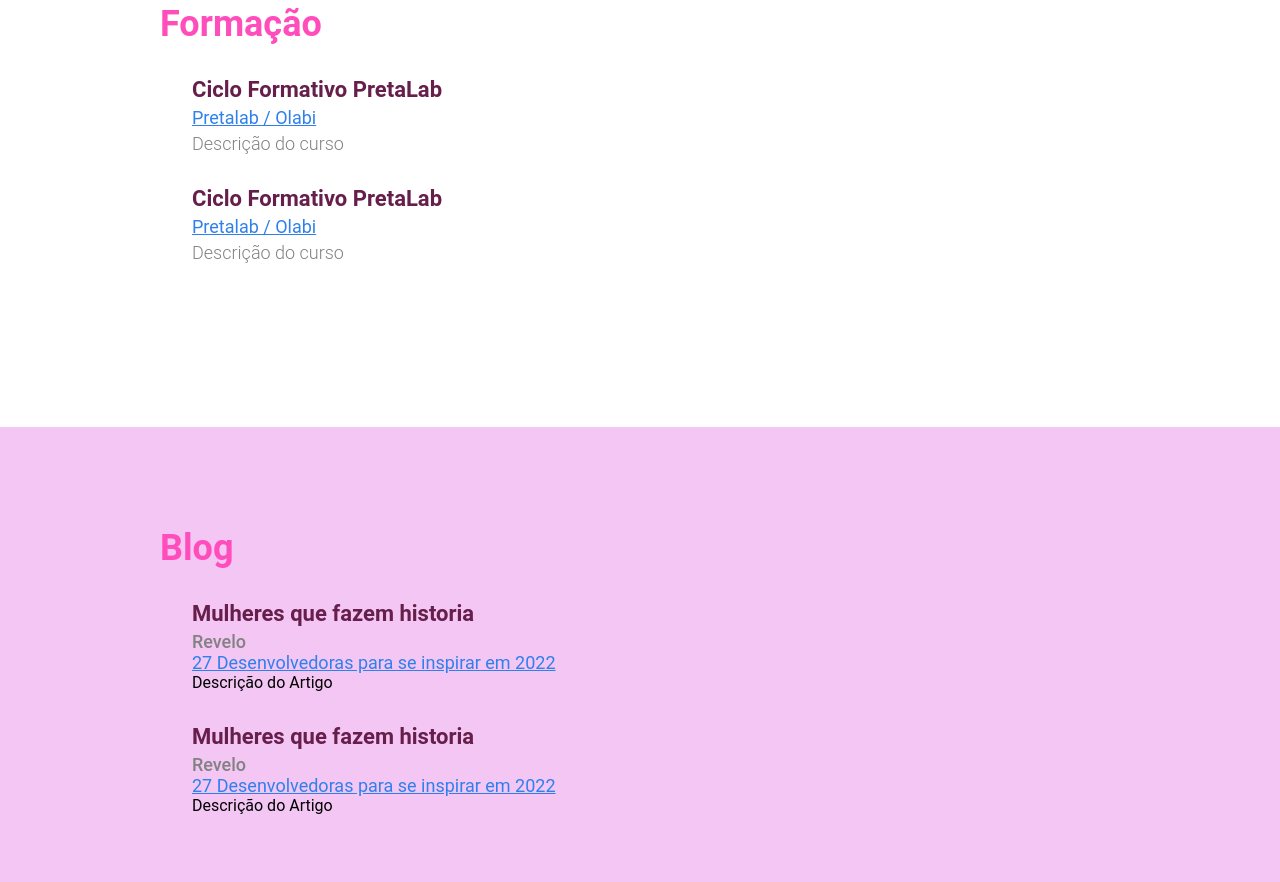
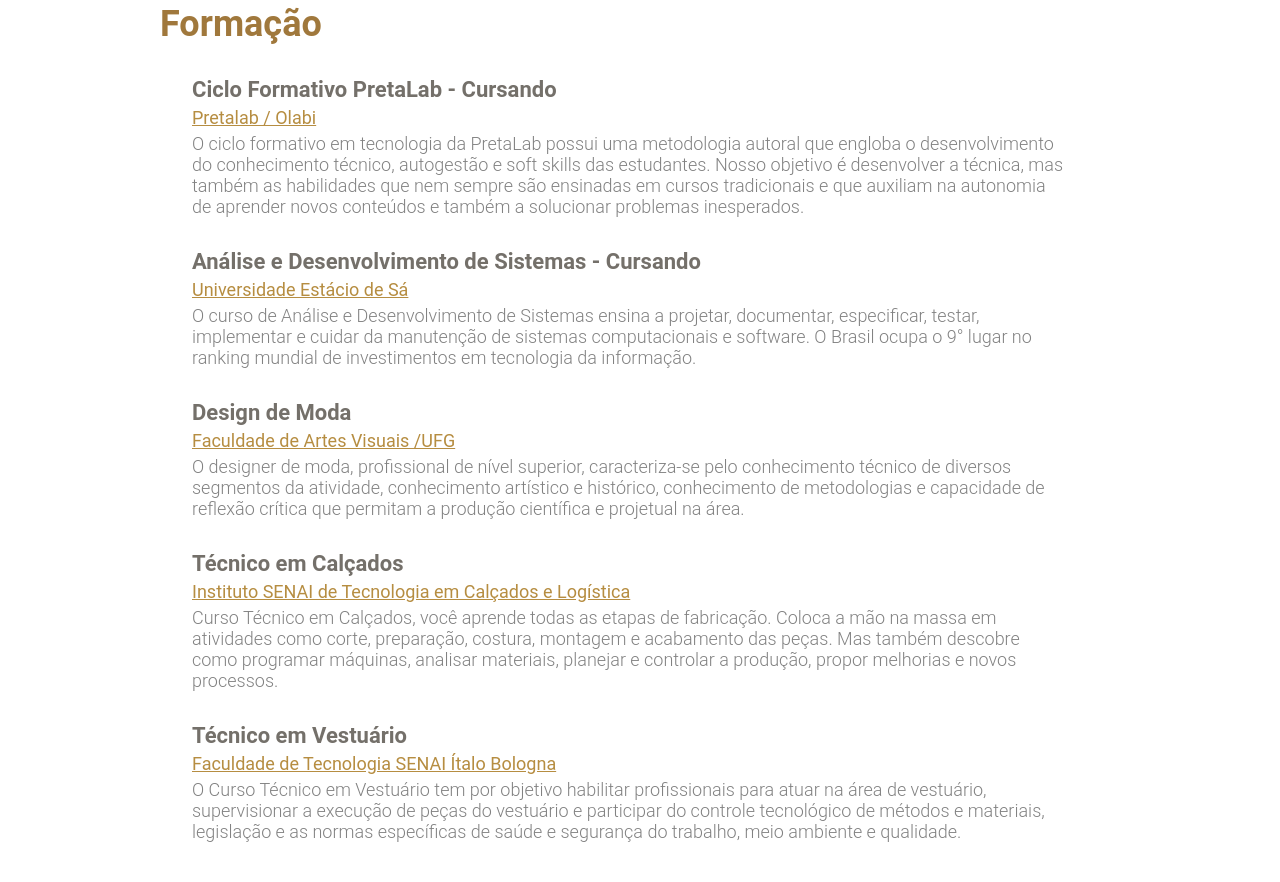
Before and after one commit to luria-3434/portfolio-pretalab-luria-lopes-atual, a plain HTML site: page index.html in a window 1280 px wide. Shown: the part 1097-1979 px from the top of the page. Drawn offline with Linux system fonts and the light colour scheme.

Commit message:
Ajustei todo o estilo e os testos do html

```diff
--- a/index.css
+++ b/index.css
@@ -21,7 +21,7 @@
     padding-bottom: 32px;
     padding-top: 32px;
     height: 60px;
-    background-color: #724796;
+    background-color: #b98b44;
 }
 
 .header-menu nav{
@@ -46,7 +46,7 @@
 .principal{
     height:100vh;
     display:flex;
-    background-color:#eaea;
+    background-color:rgba(250, 231, 181, 0.667);
 }
 
 .container{
@@ -68,7 +68,7 @@
 
 .nome-completo {
 font-size: 36px;
-color: #ff4dbc;
+color: #553c16;
 font-weight:700;
 height:45px;
 }
@@ -76,7 +76,7 @@
 .profissao{
     font-size: 20px;
     line-height: 32px;
-    color:#C6B5D5;
+    color:#adaba7;
 
 }
 
@@ -89,7 +89,7 @@
 
 .topico-principal{
     font-size: 36px ;
-    color:#ff4dbc;
+    color:#a0783c;
 }
 
 .lista-item{
@@ -103,13 +103,13 @@
 .lista-titulo{
     margin-bottom: 5px;
     font-size: 22px;
-    color:#661e4b;
+    color:#74706a;
     font-weight: 700;
 }
 
 .lista-local{
     font-size:18px;
-    color:#2F80ED;
+    color:#b68d41;
 }
 
 .lista-descricao{
@@ -121,19 +121,19 @@
 }
 
 .wrapper-portfolio{
-    background-color:#eaea;
+    background-color:rgba(250, 231, 181, 0.667);
     display: flex;
     flex-direction: column;
 }
 
 .subtitulo-lista{
     font-size: 18px;
-    color:#828282;
+    color:#918d85;
     font-weight: 500;
 }
 
 .footer{
-    background-color:#724796;
+    background-color:#b98b44;
     height: 30vh;
     display: flex;
     align-items: center;
@@ -157,3 +157,20 @@
     display: flex;
     align-items: center;
 }
+.desenho{
+    width: 300px;
+    height: auto;
+}
+.descritivo{
+    font-size: 15px;
+    color: #92908d;
+    font-weight:700;
+    height:45px;
+}
+.descritivo-portfolio{
+    font-size: 18px;
+    margin-top: 5px;
+    margin-right: 20px;
+    color:#828282;
+    font-weight:300;
+}
--- a/index.html
+++ b/index.html
@@ -1,7 +1,7 @@
 <!DOCTYPE html>
 <html lang="pt-br">
 <head>
-    <link rel="shortcut icon" href="img/foto-perfil.png">
+    <link rel="shortcut icon" href="img/desenho abraonica 2.png">
     <title>Meu Portfólio</title>
     <meta charset="utf-8">
     <link rel="stylesheet" href="index.css">
@@ -16,7 +16,7 @@
                 <a href="#formacao">Formação</a>
             </li>
             <li>
-                <a href="#portfolio">Portfolio</a>
+                <a href="#portfólio">Portfólio</a>
             </li>
             <li>
                 <a href="#contato">Contato</a>
@@ -29,14 +29,17 @@
         <section class="principal">
             <article class="subcontainer-principal container">
                 <div>
-                    <img src="img/foto-perfil.png" alt="Perfil de Mulher negra">
+                    <img class="desenho"  src="img/desenho abraonica 2.png" alt="Perfil de Mulher negra">
                 </div>
                 <div>
                     <h1 class="nome-completo">Luria Lopes de Andrade</h1>
-                    <h2 class="profissao">Desenvolvedora front-end</h2>
+                    <h2 class="profissao">Desenvolvedora Front-end - Em Desenvolvimento</h2>
                 </div>
                 <div>
-                    <p>Estou em processo de transição de carreira para a area da tecnologia.</p>
+                    <p class="descritivo">No início de 2022 já com mais experiência percebi que meus horizontes são ainda maiores,
+                        portanto decidi buscar novos desafios e aqui estou aprimorando meus conhecimentos com um novo proposito,
+                        atuar na área de tecnologia, acredito que a tecnologia é a uma ferramenta capaz de mudar as estruturas sociais,
+                         com proposito e equidade de oportunidades.</p>
                 </div>
             </article>
         </section>
@@ -44,53 +47,100 @@
 
         <section>
             <article class=" container article-lista">
-                <article d="formacao" class="container article-lista"></article>
+                <article id="formacao" class="container article-lista"></article>
                 <div>
                     <h3 class="topico-principal">Formação</h3>
                 </div>
                 <div class="lista-item">
                     <ul>
                         <li>
-                            <p class="lista-titulo">Ciclo Formativo PretaLab</p>
-                            <a href="https:pretalab.com/formação" Target="-blank" class="lista-local">Pretalab /
+                            <p class="lista-titulo">Ciclo Formativo PretaLab - Cursando</p>
+                            <a href="https://www.pretalab.com/formacao" Target="-blank" class="lista-local">Pretalab /
                                 Olabi</a>
-                            <p class="lista-descricao">Descrição do curso</p>
+                            <p class="lista-descricao">O ciclo formativo em tecnologia da PretaLab possui uma metodologia autoral que
+                                engloba o desenvolvimento do conhecimento técnico, autogestão e soft skills das estudantes.
+                                Nosso objetivo é desenvolver a técnica, mas também as habilidades que nem sempre são ensinadas em cursos tradicionais e
+                                que auxiliam na autonomia de aprender novos conteúdos e também a solucionar problemas inesperados.</p>
                         </li>
+
                         <li>
-                            <p class="lista-titulo">Ciclo Formativo PretaLab</p>
-                            <a href="https:pretalab.com/formação" Target="-blank" class="lista-local">Pretalab /
-                                Olabi</a>
-                            <p class="lista-descricao">Descrição do curso</p>
+                            <p class="lista-titulo">Análise e Desenvolvimento de Sistemas - Cursando </p>
+                            <a href="https://inscricao.estacio.br/?gclid=Cj0KCQjw852XBhC6ARIsAJsFPN2XqE5rnlyCtvhU0EKPubm6cbPpMHLNCO_4gQBq4GYKp0-3XRTZSgQaAiYPEALw_wcB" Target="-blank" class="lista-local">Universidade Estácio de Sá
+                            </a>
+                            <p class="lista-descricao">
+                                O curso de Análise e Desenvolvimento de Sistemas ensina a projetar, documentar, especificar, testar, implementar e cuidar
+                                da manutenção de sistemas computacionais e software.
+                                O Brasil ocupa o 9° lugar no ranking mundial de investimentos em tecnologia da informação.
+                            </p>
+                        </li>
+
+                        <li>
+                            <p class="lista-titulo">Design de Moda</p>
+                            <a href="https://fav.ufg.br/p/7981-design-de-moda" Target="-blank" class="lista-local">Faculdade de Artes Visuais /UFG
+                            </a>
+                            <p class="lista-descricao">
+                                O designer de moda, profissional de nível superior, caracteriza-se pelo conhecimento técnico de diversos
+                                segmentos da atividade, conhecimento artístico e histórico, conhecimento de metodologias
+                                e capacidade de reflexão crítica que permitam a produção científica e projetual na área.
+                            </p>
+                        </li>
+
+                        <li>
+                            <p class="lista-titulo">Técnico em Calçados</p>
+                            <a href="https://www.senairs.org.br/institutos/calcado-e-logistica-industrial" Target="-blank" class="lista-local">
+                                Instituto SENAI de Tecnologia em Calçados e Logística
+                            </a>
+                            <p class="lista-descricao">
+                                Curso Técnico em Calçados, você aprende todas as etapas de fabricação. Coloca a mão na massa em atividades como corte,
+                                 preparação, costura, montagem e acabamento das peças. Mas também descobre
+                                como programar máquinas, analisar materiais, planejar e controlar a produção, propor melhorias e novos processos.
+                            </p>
+                        </li>
+
+                        <li>
+                            <p class="lista-titulo">Técnico em Vestuário</p>
+                            <a href="https://senaigoias.com.br/home" Target="-blank" class="lista-local">
+                                Faculdade de Tecnologia SENAI Ítalo Bologna
+                            </a>
+                            <p class="lista-descricao">
+                                O Curso Técnico em Vestuário tem por objetivo habilitar profissionais para atuar na área de vestuário, supervisionar a
+                                 execução de peças do vestuário e participar do controle tecnológico de métodos e materiais,
+                                 legislação e as normas específicas de saúde e segurança do trabalho, meio ambiente e qualidade.
+                            </p>
                         </li>
                     </ul>
                 </div>
             </article>
         </section>
 
-        <section class="wrapper-portfolio">
+        <section class="wrapper-portfólio">
             <article class="container article-lista">
+                <article id="portfólio" class="container article-lista" >
                 <div>
-                    <h3 class="topico-principal">Blog</h3>
+                    <h3 class="topico-principal">Portfólio</h3>
                 </div>
                 <div class="lista-item">
                     <ul>
                         <li>
-                            <p class="lista-titulo"> Mulheres que fazem historia</p>
-                            <p class="subtitulo-lista">Revelo</p>
-                            <a href="https://community.revelo.io/27-desenvolvedoras-brasileiras-para-se-inspirar-em-2022/"
-                                target="-blank" class="lista-local"> 27 Desenvolvedoras para se inspirar em 2022</a>
-                            <p>Descrição do Artigo</p>
+                            <p class="lista-titulo">Github LURIA LOPES DE ANDRADE</p>
+                            <p class="subtitulo-lista">Github</p>
+                            <a href="https://github.com/luria-3434"
+                                target="-blank" class="lista-local"> Repositórios </a>
+                            <p class="descritivo-portfolio">Trago aqui alguns codigos front-end.</p>
+                        <li>
+                            <p class="lista-titulo"> Behance - Luria Lopes </p>
+                            <p class="subtitulo-lista">Behance</p>
+                            <a href="https://www.behance.net/lurialopes"
+                                target="-blank" class="lista-local"> Portfólio Criativo</a>
+                            <p class="descritivo-portfolio">Um pouco de cor e graça. <br>
+                            Trago aqui alguns trabalhos e estudos criativos que desenvolvi.</p>
                         </li>
-                        <li>
-                            <p class="lista-titulo"> Mulheres que fazem historia</p>
-                            <p class="subtitulo-lista">Revelo</p>
-                            <a href="https://community.revelo.io/27-desenvolvedoras-brasileiras-para-se-inspirar-em-2022/"
-                                target="-blank" class="lista-local"> 27 Desenvolvedoras para se inspirar em 2022</a>
-                            <p>Descrição do Artigo</p>
+
                         </li>
                     </ul>
                 </div>
             </article>
+            </section>
         </section>
     </main>
 
@@ -100,7 +150,6 @@
               <ul id="contato" class="lista-footer">
                   <li><i class="fas fa-envelope-square estilo-icon"></i><a href="mailto:lurialopesdeandrade@gmail.com" class="links" >lurialopesdeandrade@gmail.com</a></li>
                   <li><i class="fab fa-linkedin estilo-icon"></i><a href="https://www.linkedin.com/in/luria-lopes/" class="links" target="-blank">Luria Lopes</a></li>
-                  <li><i class="fab fa-github-square estilo-icon"></i><a href="https://github.com/luria-3434" class="links" target="-blank">luria-3434</a></li>
               </ul>
           </div>
       </footer>
```
Also changed, not shown: img/desenho abraonica 2.png (added), index.js (added).
